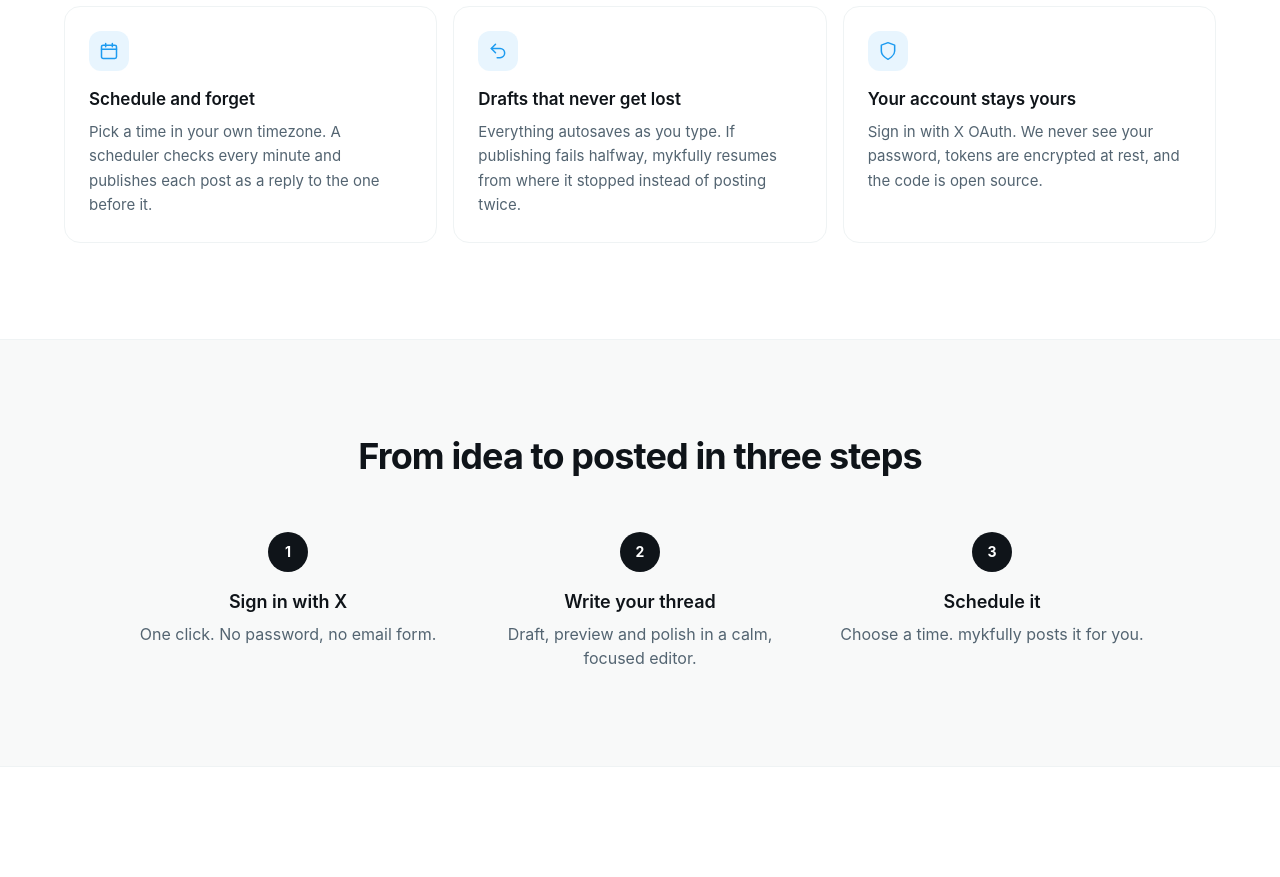
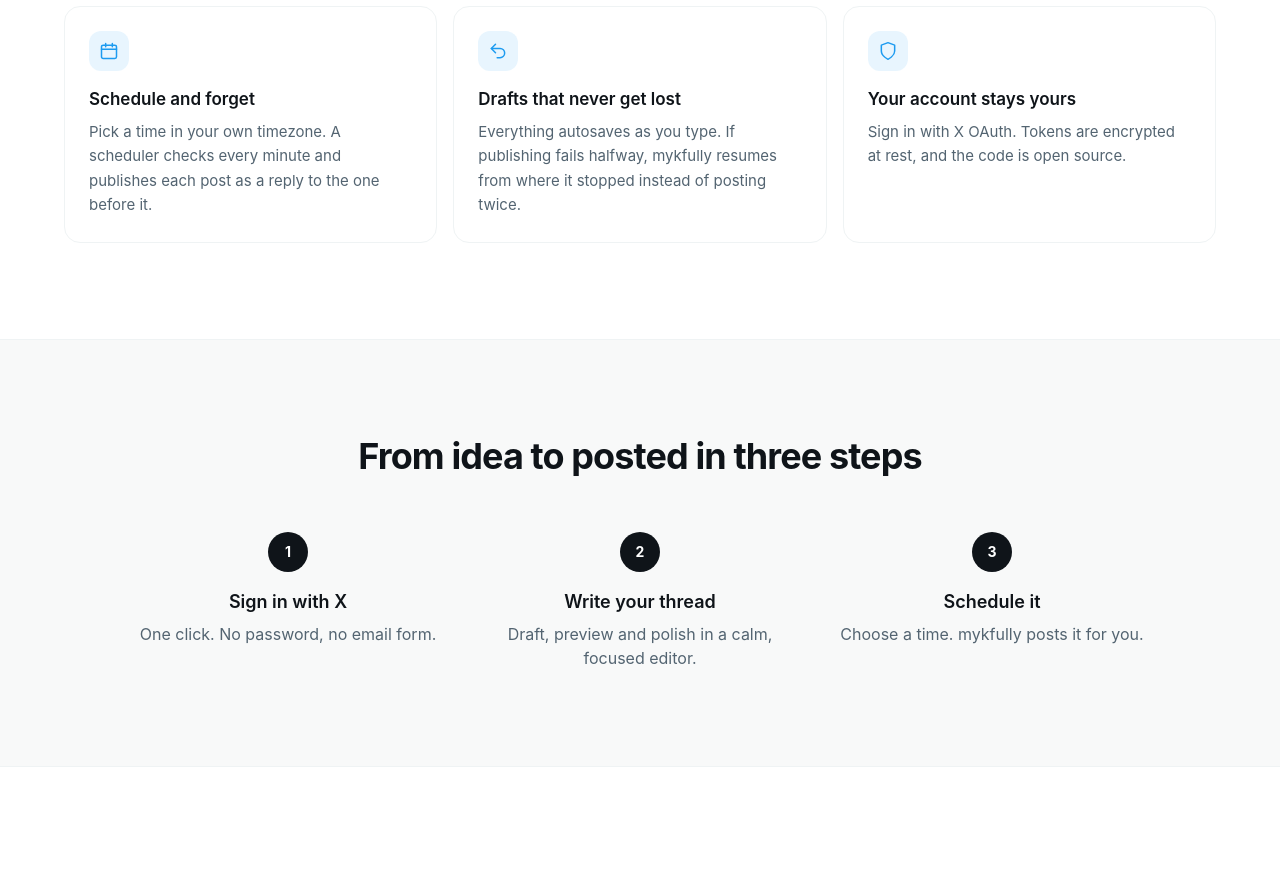
Before and after one commit to mykcryptodev/mykfully, a Next.js app: page /login in a window 1280 px wide. Shown: the part 1600-2477 px from the top of the page. Built offline with nearby package versions, Linux system fonts and the light colour scheme.

Commit message:
Drop password wording from the account card
Co-Authored-By: Claude Opus 5.5 <noreply@anthropic.com>

```diff
--- a/src/app/login/page.tsx
+++ b/src/app/login/page.tsx
@@ -48,7 +48,7 @@ const FEATURES: { icon: ReactNode; title: string; body: string }[] = [
   {
     icon: <IconShield size={20} />,
     title: "Your account stays yours",
-    body: "Sign in with X OAuth. We never see your password, tokens are encrypted at rest, and the code is open source.",
+    body: "Sign in with X OAuth. Tokens are encrypted at rest, and the code is open source.",
   },
 ];
 
```
